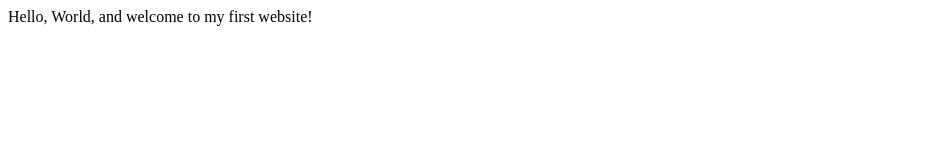
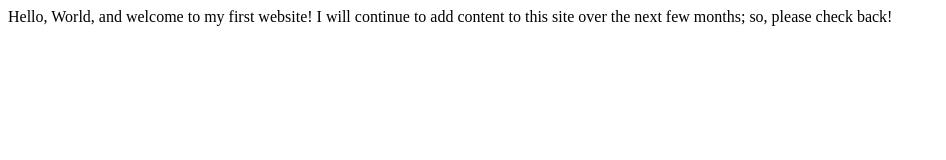
Before and after one commit to TheError403/nolldy.github.io, a plain HTML site: page index.html in a window 1280 px wide. Shown: the whole page, without its empty margins (0-946 px from the left). Drawn offline with Linux system fonts and the light colour scheme.

Commit message:
Update index.html

```diff
--- a/index.html
+++ b/index.html
@@ -3,9 +3,10 @@
     <head>
         <meta charset="utf-8">
         <meta name="viewport" content="width=device-width, initial-scale=1.0">
-        <title>My First Website</title>
+        <title>Developed by NollDy</title>
     </head>
     <body>
        Hello, World, and welcome to my first website!
+       I will continue to add content to this site over the next few months; so, please check back!
     </body>
 </html>
```
